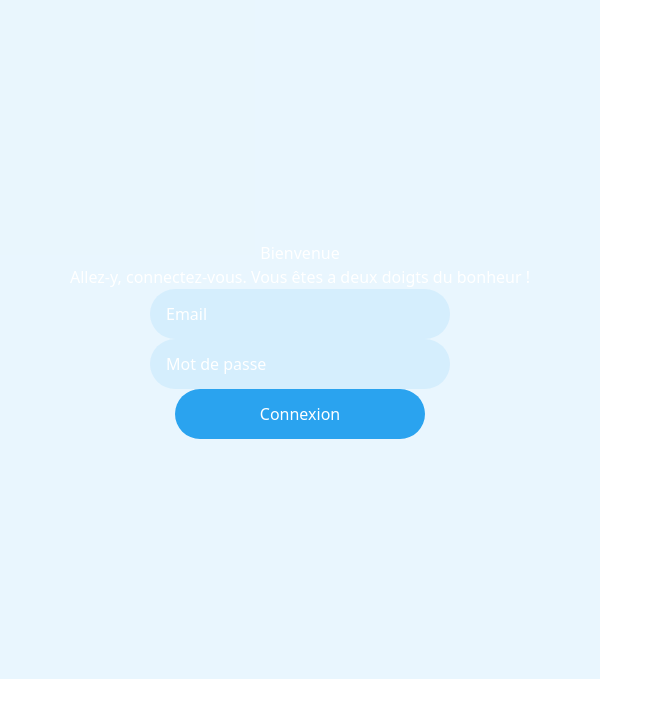
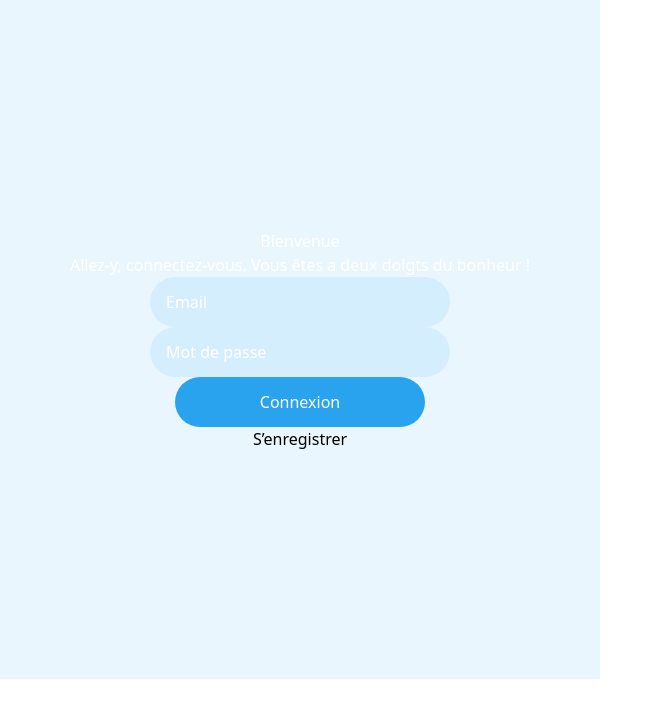
Before and after one commit to Ulthane/twitee-sphere, a React (Vite) app in the folder TWITEE-SPHERE/: page / in a window 1280 px wide. Shown: the top 718 px of the page, without its empty margins (0-663 px from the left). Built offline with nearby package versions, Linux system fonts and the light colour scheme.

Commit message:
Création du lien de redirection sur loginPage vers la page Register

```diff
--- a/TWITEE-SPHERE/src/pages/registerPage/LoginPage.jsx
+++ b/TWITEE-SPHERE/src/pages/registerPage/LoginPage.jsx
@@ -10,7 +10,13 @@ export default function LoginPage() {
   const email = useRef();
   const password = useRef();
 
-  const navigate = useNavigate();
+  //useNavigate
+  let navigate = useNavigate();
+
+  //fucntion de redirection vers la page d'inscription
+  const linkRegistrationPage = () => {
+    navigate(route.REGISTER);
+  };
 
   // function qui récupère les infos de mon utilisateur
   const onsubmit = async (e) => {
@@ -53,6 +59,9 @@ export default function LoginPage() {
         />
 
         <Button value={"Connexion"} />
+        <p onClick={linkRegistrationPage} className="text-black">
+          S’enregistrer
+        </p>
       </form>
     </>
   );
```
